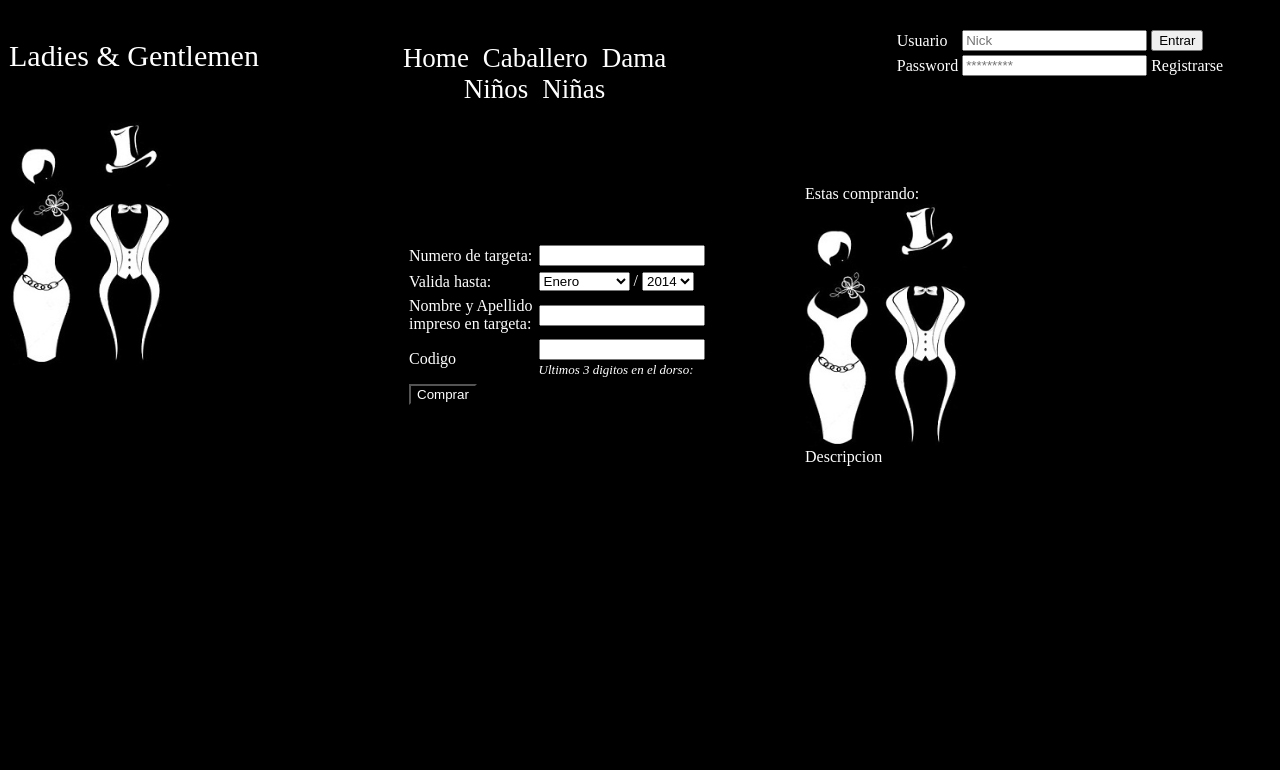
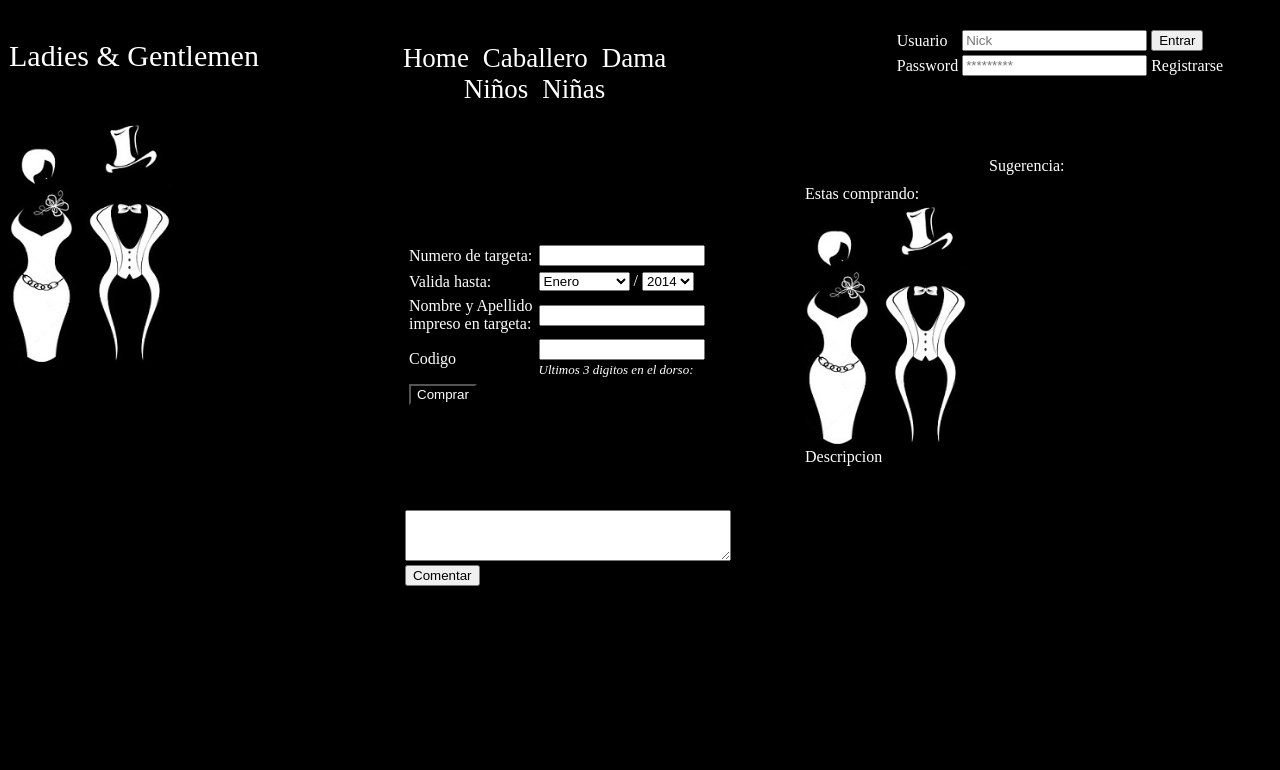
Before and after one commit to JavierArana/Ladies-Getleman, a PHP site: page /Paginas/Compra.php in a window 1280 px wide. Shown: the top 770 px of the page. Run offline with PHP 8.4, Linux system fonts and the light colour scheme.

Commit message:
actualizacion del formulario  compras

```diff
--- a/public_html/Paginas/Compra.php
+++ b/public_html/Paginas/Compra.php
@@ -46,7 +46,11 @@ and open the template in the editor.
         div table td{
         	padding: 2px;
         }
-
+        #sugerencia{
+        	clear: both;
+        	margin-top: 20px;
+        	float: left;
+        }
 
         </style>
     </head>
@@ -188,7 +192,18 @@ and open the template in the editor.
                 		Descripcion
 
                 </aside>
+
+
+               <br><br>
+               Sugerencia:<br>
+               <textarea class ="descripcion" rows="3" cols="38" placeholder="Descripion del articulo" onkeypress="return sololetrasconespacios(event)" onpaste="return false"> </textarea>
+                <section class="contenedorbtn">
+                  <button class="btnguardar">Comentar</button>
+               </section>
                 </div>
+                </div>
+
+
 
 
 
```
